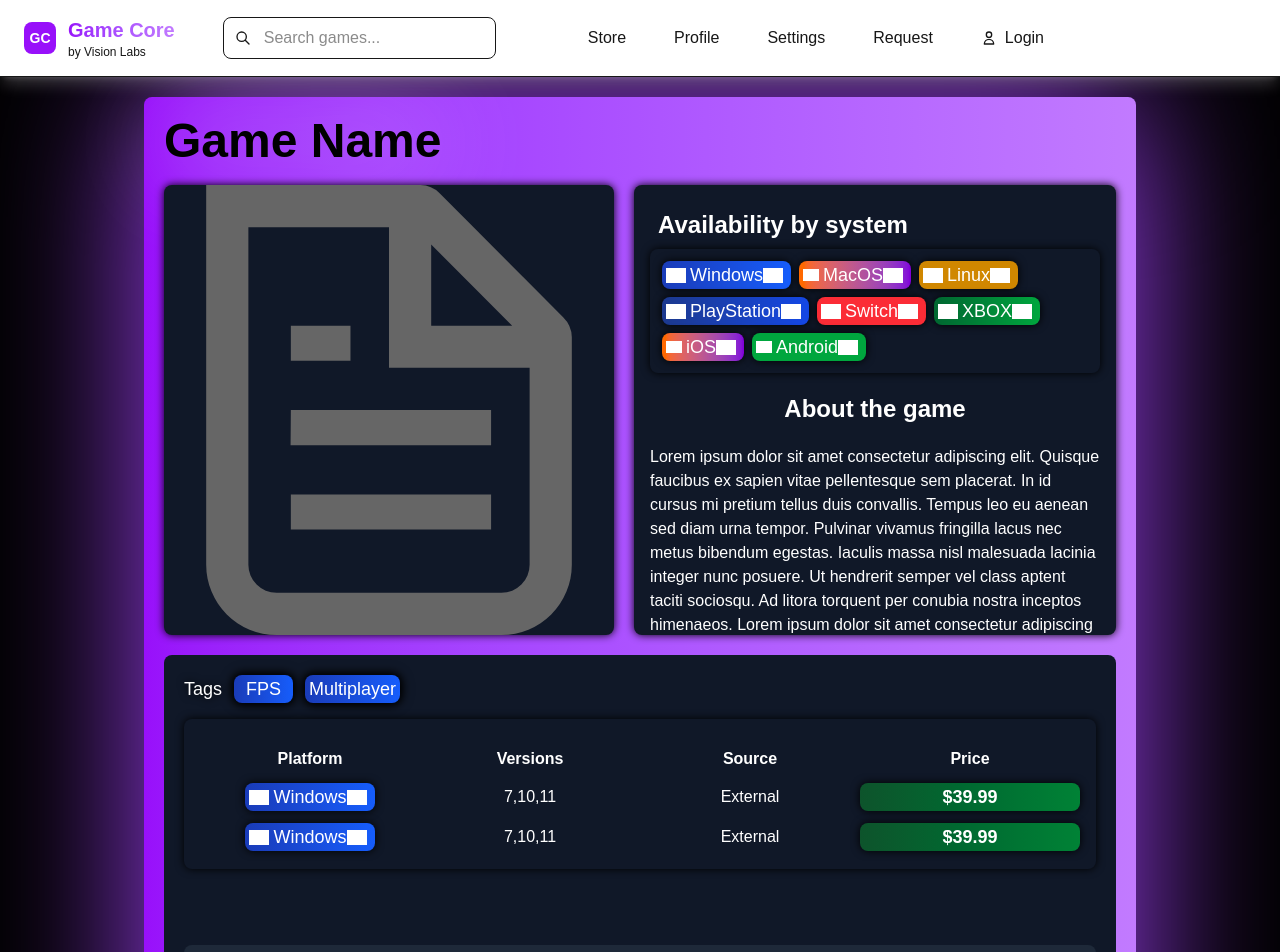
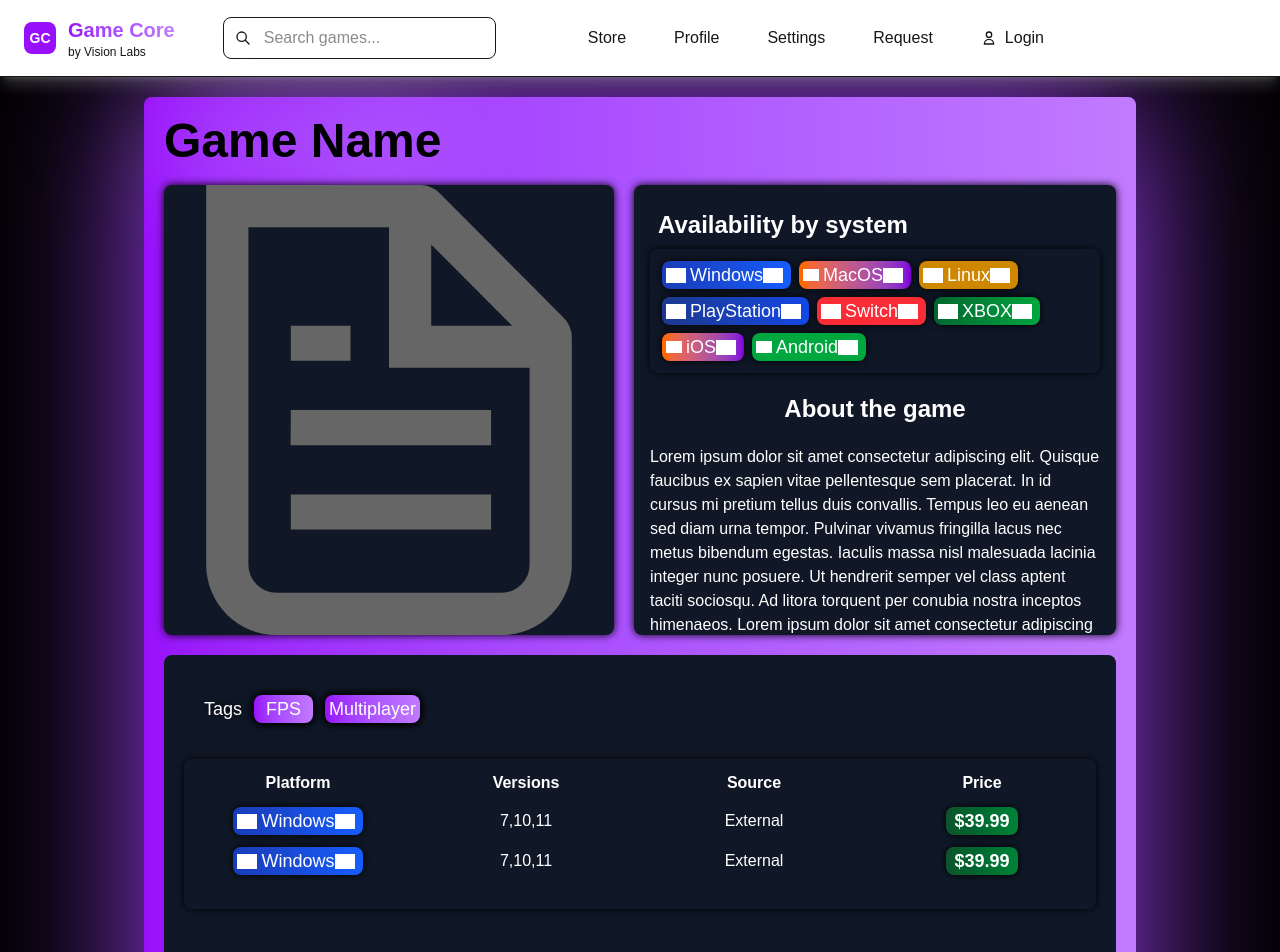
Before and after one commit to StealthCrypt/GameCore, a Next.js app: page /game in a window 1280 px wide. Shown: the top 952 px of the page. Built offline with nearby package versions, Linux system fonts and the light colour scheme; grey boxes are pictures that could not be loaded.

Commit message:
Update page.tsx

```diff
--- a/app/game/page.tsx
+++ b/app/game/page.tsx
@@ -256,19 +256,19 @@ export default function Game() {
 
         {/* Bottom section */}
         <div className="flex-grow flex flex-col h-[450px] space-y-4 bg-gray-900 p-5 mt-5 rounded-lg">
-          <ol className="side-by-side-container list-inside flex flex-wrap gap-3 drop-shadow-[0_0_4px_rgba(0,0,0,1)]">
+          <ol className="side-by-side-container list-inside flex flex-wrap gap-3 drop-shadow-[0_0_4px_rgba(0,0,0,1)] p-5">
               <h1 className="text-lg">Tags</h1>
-              <li className="text-white bg-gradient-to-r from-blue-800 to-blue-600 text-black text-lg rounded-lg w-fit text-center drop-shadow-[0_0_4px_rgba(0,0,0,1)] flex items-center justify-center space-x-1 px-3">
+              <li className="text-white bg-gradient-to-r from-purple-600 to-purple-400 text-black text-lg rounded-lg w-fit text-center drop-shadow-[0_0_4px_rgba(0,0,0,1)] flex items-center justify-center space-x-1 px-3">
                 FPS
               </li>
-              <li className="text-white bg-gradient-to-r from-blue-800 to-blue-600 text-black text-lg rounded-lg w-fit text-center drop-shadow-[0_0_4px_rgba(0,0,0,1)] flex items-center justify-center space-x-1 px-1">
+              <li className="text-white bg-gradient-to-r from-purple-600 to-purple-400 text-black text-lg rounded-lg w-fit text-center drop-shadow-[0_0_4px_rgba(0,0,0,1)] flex items-center justify-center space-x-1 px-1">
                 Multiplayer
               </li>
           </ol>
 
           {/* TABLE LINKS*/}
 
-          <div className="bg-gray-900 rounded-lg p-4 flex-1 drop-shadow-[0_0_4px_rgba(0,0,0,1)]" style={{
+          <div className="bg-gray-900 rounded-lg flex-1 drop-shadow-[0_0_4px_rgba(0,0,0,1)]" style={{
             maxHeight: '150px',
             overflowY: 'auto',
             minHeight: '150px'
@@ -276,7 +276,8 @@ export default function Game() {
 
 
             <table className="w-full table-fixed border-separate border-spacing-y-3">
-              <tr>
+              <thead>
+              <tr className="">
                 <th>Platform</th>
                 <th>Versions</th>
                 <th>Source</th>
@@ -316,7 +317,7 @@ export default function Game() {
                   <h1>External</h1>
                 </td>
                 <td>
-                  <h1 className="flex items-center justify-center text-center mx-auto text-lg font-semibold text-white rounded-lg drop-shadow-[0_0_4px_rgba(0,0,0,1)] bg-gradient-to-r from-green-900 to-green-700">$39.99</h1>
+                  <h1 className="w-fit px-2 flex items-center justify-center text-center mx-auto text-lg font-semibold text-white rounded-lg drop-shadow-[0_0_4px_rgba(0,0,0,1)] bg-gradient-to-r from-green-900 to-green-700">$39.99</h1>
                 </td>
               </tr>
               <tr className="">
@@ -352,9 +353,10 @@ export default function Game() {
                   <h1>External</h1>
                 </td>
                 <td>
-                  <h1 className="flex items-center justify-center text-center mx-auto text-lg font-semibold text-white rounded-lg drop-shadow-[0_0_4px_rgba(0,0,0,1)] bg-gradient-to-r from-green-900 to-green-700">$39.99</h1>
+                  <h1 className="flex items-center justify-center text-center w-fit px-2 mx-auto text-lg font-semibold text-white rounded-lg drop-shadow-[0_0_4px_rgba(0,0,0,1)] bg-gradient-to-r from-green-900 to-green-700">$39.99</h1>
                 </td>
               </tr>
+              </thead>
             </table>
           </div>
 
```
